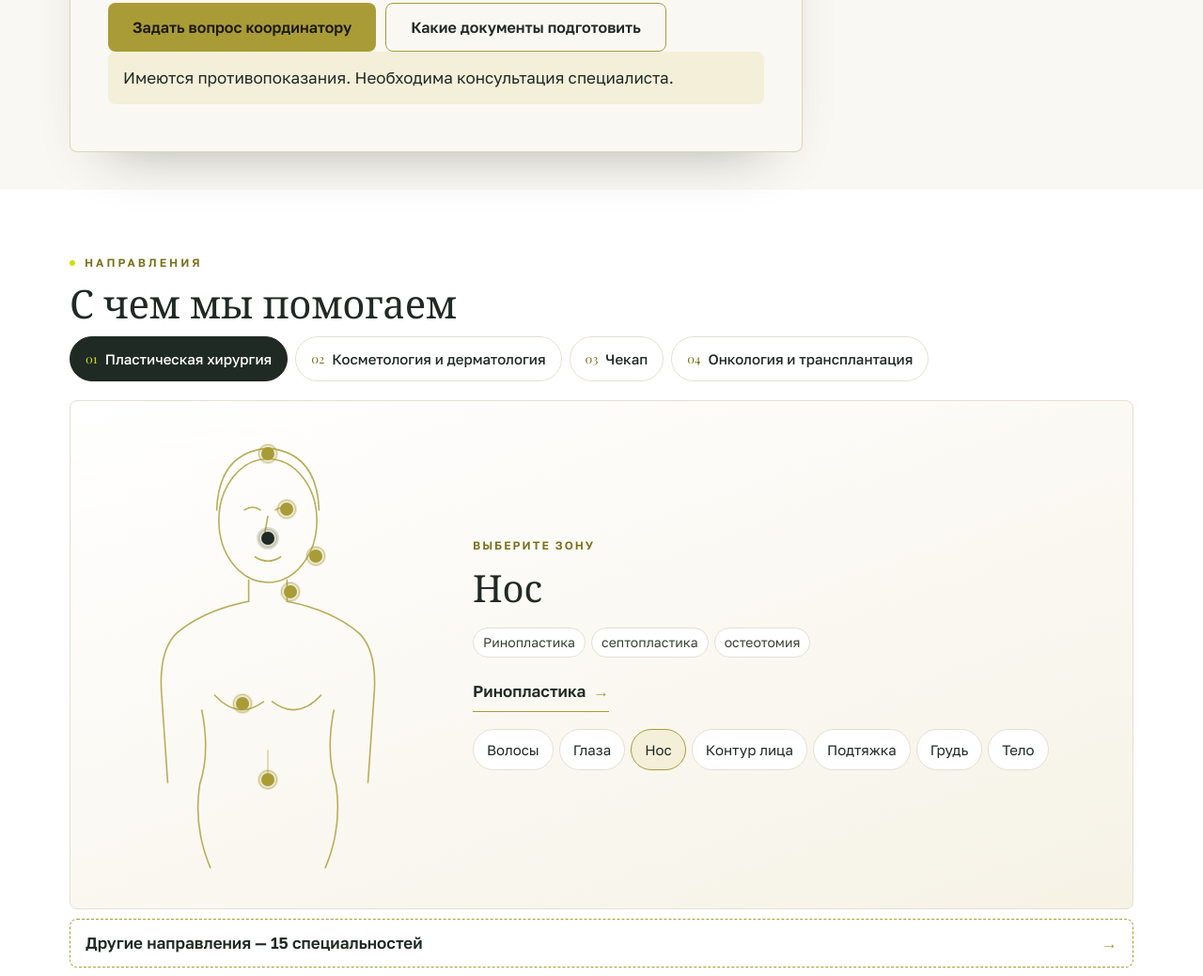
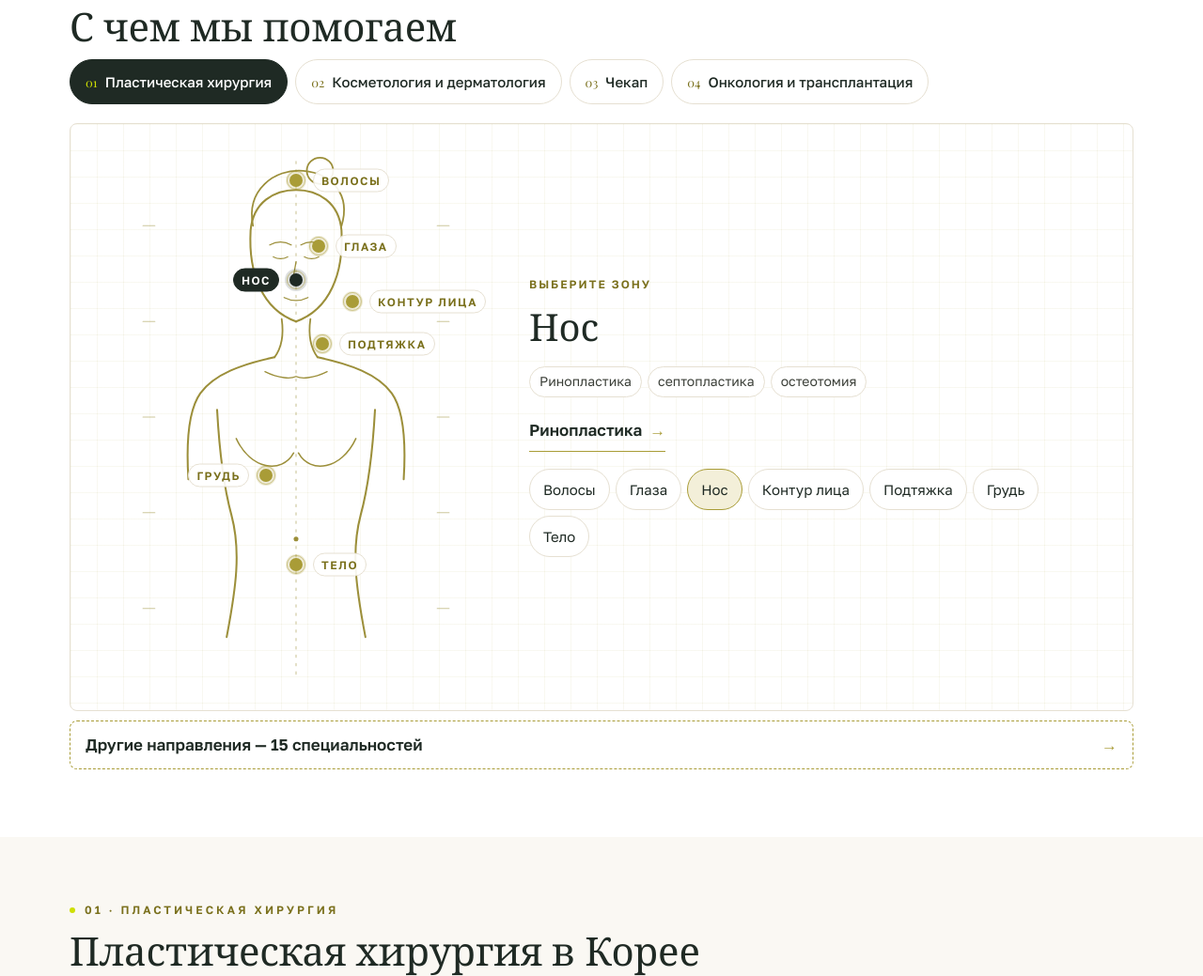
Before and after one commit to petlegend/olivezone-preview, a plain HTML site: page index.html in a window 1280 px wide. Shown: the part 890-1929 px from the top of the page at 94% size. Drawn offline with nearby package versions, Linux system fonts and the light colour scheme; a web font is replaced by a local one.

Commit message:
Утверждено: первый экран A (редакционный) + навигатор A (анатомический атлас)
Co-Authored-By: Claude Opus 5.5 <noreply@anthropic.com>

```diff
--- a/index.html
+++ b/index.html
@@ -269,8 +269,34 @@ html{scroll-behavior:smooth}section[id],[id=plan]{scroll-margin-top:76px}@media(
 .ft .cp{border-top:1px solid rgba(255,255,255,.15);padding-top:16px;font-size:13px;color:#AEB4AE}
 @media(min-width:900px){.ft .w{grid-template-columns:1.2fr 1fr 1fr}.ft .cp{grid-column:1/-1}}
 @media(max-width:899px){.ft{padding-bottom:calc(110px + env(safe-area-inset-bottom))}}
+
+/* ═══ HERO A — editorial split ═══ */
+body.hA .bn{border-radius:0 0 24px 24px}
+@media(min-width:900px){
+  body.hA .bn{height:660px;width:57%;margin-left:43%;border-radius:0 0 0 28px}
+  body.hA .bn-tag{left:28px}
+  body.hA .hero{margin-top:-660px;min-height:660px;width:43%;display:flex;align-items:center;padding:28px 0!important;pointer-events:auto}
+  body.hA .hero .w{background:none!important;border:0!important;box-shadow:none!important;backdrop-filter:none!important;-webkit-backdrop-filter:none!important;padding:0 40px 0 max(24px,calc((100vw - 1180px)/2 + 24px))!important;margin:0!important;max-width:none!important}
+  body.hA .hero .w{width:100%;box-sizing:border-box}
+  body.hA .hero h1{font-size:clamp(38px,3.8vw,58px)}
+  body.hA .hero .kick::after{content:'';flex:0 0 60px;height:1px;background:var(--gold);margin-left:6px}
+}
+
+/* ═══ NAV A — anatomical atlas ═══ */
+.fig-atlas{display:none}
+body.nA .fig-old{display:none}body.nA .fig-atlas{display:block}
+body.nA .nx-map{background:#fff;background-image:linear-gradient(rgba(169,156,55,.07) 1px,transparent 1px),linear-gradient(90deg,rgba(169,156,55,.07) 1px,transparent 1px);background-size:28px 28px}
+body.nA .nx-fig{color:#9C8F3A}
+.hs b{display:none}
+@media(min-width:900px){
+  body.nA .hs b{display:block;position:absolute;top:50%;transform:translateY(-50%);white-space:nowrap;font:600 12px var(--b);letter-spacing:1.5px;text-transform:uppercase;color:var(--gold-txt);padding:4px 8px;background:rgba(255,255,255,.9);border:1px solid var(--line);border-radius:999px;pointer-events:none}
+  body.nA .hs.r b{left:40px}body.nA .hs.l b{right:40px}
+  body.nA .hs.on b{background:var(--ink);color:#fff;border-color:var(--ink)}
+  body.nA .nx-map{grid-template-columns:400px 1fr}
+}
+
 </style>
-</head><body>
+</head><body class="hA nA">
 <a id="top"></a>
 <header class="hd"><div class="w">
   <a class="lg" href="#top" aria-label="Olivezone Medical"><img src="logo.webp" alt="" width="44" height="32"><span><b>Olivezone Medical</b><small>Лечение и диагностика в Южной Корее</small></span></a>
@@ -312,14 +338,27 @@ html{scroll-behavior:smooth}section[id],[id=plan]{scroll-margin-top:76px}@media(
     <div class="nx-panel" role="tabpanel" id="nx-p1" aria-labelledby="nx-t1">
       <div class="nx-map">
         <div class="nx-fig">
-          <svg viewBox="0 0 300 420" aria-hidden="true" focusable="false"><g fill="none" stroke="currentColor" stroke-width="1.4" stroke-linecap="round"><path d="M102 74Q104 20 150 16Q196 20 198 74"/><ellipse cx="150" cy="84" rx="46" ry="58"/><path d="M128 74q8-5 15 0M157 74q8-5 15 0"/><path d="M150 80l-4 22q4 4 9 1"/><path d="M138 118q12 8 24 0"/><path d="M132 140v20M168 140v20"/><path d="M132 160Q90 168 64 190Q48 206 50 244l6 86M168 160Q210 168 236 190Q252 206 250 244l-6 86"/><path d="M100 248q22 24 46 6M154 254q24 18 46-6"/><path d="M88 262q8 40-2 70q-6 40 10 78M212 262q-8 40 2 70q6 40-10 78"/><path d="M150 300v30" opacity=".5"/></g></svg>
-          <button class="hs" style="left:50%;top:5%" data-z="0" aria-label="Волосы"><i></i></button>
-          <button class="hs" style="left:56%;top:17.5%" data-z="1" aria-label="Глаза"><i></i></button>
-          <button class="hs on" style="left:50%;top:24%" data-z="2" aria-label="Нос" aria-pressed="true"><i></i></button>
-          <button class="hs" style="left:65%;top:28%" data-z="3" aria-label="Контур лица"><i></i></button>
-          <button class="hs" style="left:57%;top:36%" data-z="4" aria-label="Подтяжка"><i></i></button>
-          <button class="hs" style="left:42%;top:61%" data-z="5" aria-label="Грудь"><i></i></button>
-          <button class="hs" style="left:50%;top:78%" data-z="6" aria-label="Тело"><i></i></button>
+<svg class="fig-atlas" viewBox="0 0 300 440" aria-hidden="true" focusable="false"><g fill="none" stroke="currentColor" stroke-linecap="round" stroke-linejoin="round">
+<path stroke-width="1.6" d="M112 64C110 100 122 130 150 140C178 130 190 100 188 64C186 40 168 30 150 30C132 30 114 40 112 64Z"/>
+<path stroke-width="1.4" d="M114 60C108 30 132 12 156 14C180 16 196 34 188 60"/><circle cx="170" cy="14" r="11" stroke-width="1.4"/>
+<path stroke-width="1" d="M128 76q9-5 18 0M154 76q9-5 18 0M131 86q6 3 12 0M157 86q6 3 12 0M150 90l-3 17q3 3 7 1M140 120q10 5 20 0"/>
+<path stroke-width="1.4" d="M138 138c2 14 0 24-6 32M162 138c-2 14 0 24 6 32"/>
+<path stroke-width="1" d="M124 182c12 6 22 6 26 4c4 2 14 2 26-4"/>
+<path stroke-width="1.6" d="M132 170C104 176 82 184 70 200C60 214 58 240 60 272M168 170C196 176 218 184 230 200C240 214 242 240 240 272"/>
+<path stroke-width="1.6" d="M84 214C86 250 90 280 96 302C104 332 100 362 92 404M216 214C214 250 210 280 204 302C196 332 200 362 208 404"/>
+<path stroke-width="1.2" d="M100 238c12 26 38 30 48 12M152 250c10 18 36 14 48-12"/>
+<circle cx="150" cy="322" r="2" fill="currentColor" stroke="none"/>
+<path stroke-width=".8" stroke-dasharray="2 5" opacity=".55" d="M150 6v430"/>
+<path stroke-width=".8" opacity=".5" d="M22 60h10M22 140h10M22 220h10M22 300h10M22 380h10M268 60h10M268 140h10M268 220h10M268 300h10M268 380h10"/>
+</g></svg>
+
+          <button class="hs r" style="left:50%;top:5%" data-z="0" aria-label="Волосы"><i></i><b>Волосы</b></button>
+          <button class="hs r" style="left:56%;top:17.5%" data-z="1" aria-label="Глаза"><i></i><b>Глаза</b></button>
+          <button class="hs l on" style="left:50%;top:24%" data-z="2" aria-label="Нос" aria-pressed="true"><i></i><b>Нос</b></button>
+          <button class="hs r" style="left:65%;top:28%" data-z="3" aria-label="Контур лица"><i></i><b>Контур лица</b></button>
+          <button class="hs r" style="left:57%;top:36%" data-z="4" aria-label="Подтяжка"><i></i><b>Подтяжка</b></button>
+          <button class="hs l" style="left:42%;top:61%" data-z="5" aria-label="Грудь"><i></i><b>Грудь</b></button>
+          <button class="hs r" style="left:50%;top:78%" data-z="6" aria-label="Тело"><i></i><b>Тело</b></button>
         </div>
         <div class="nx-info" aria-live="polite">
           <p class="nx-k">Выберите зону</p>
```
Also changed, not shown: rinoplastika.html (+26 -0 lines).
